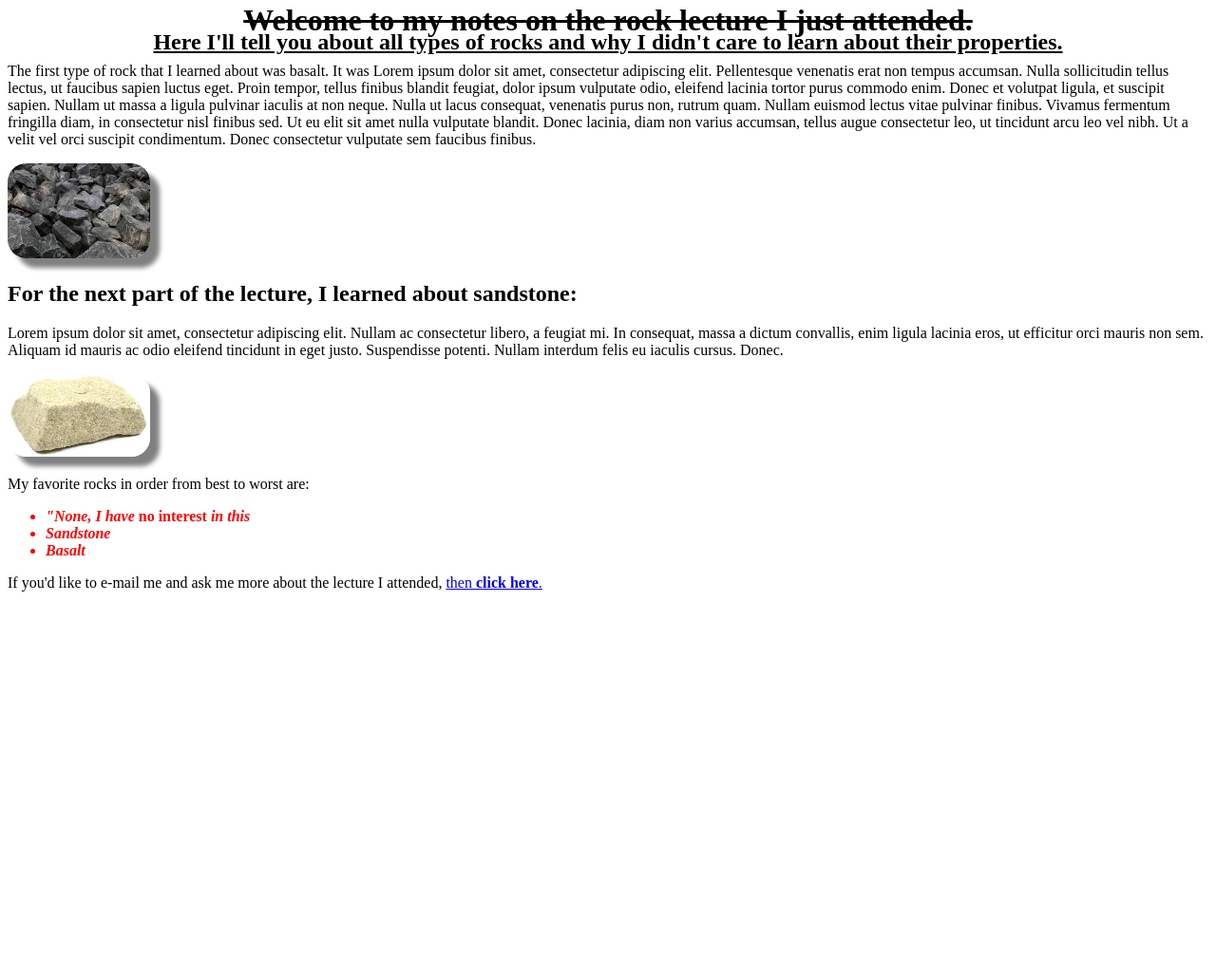
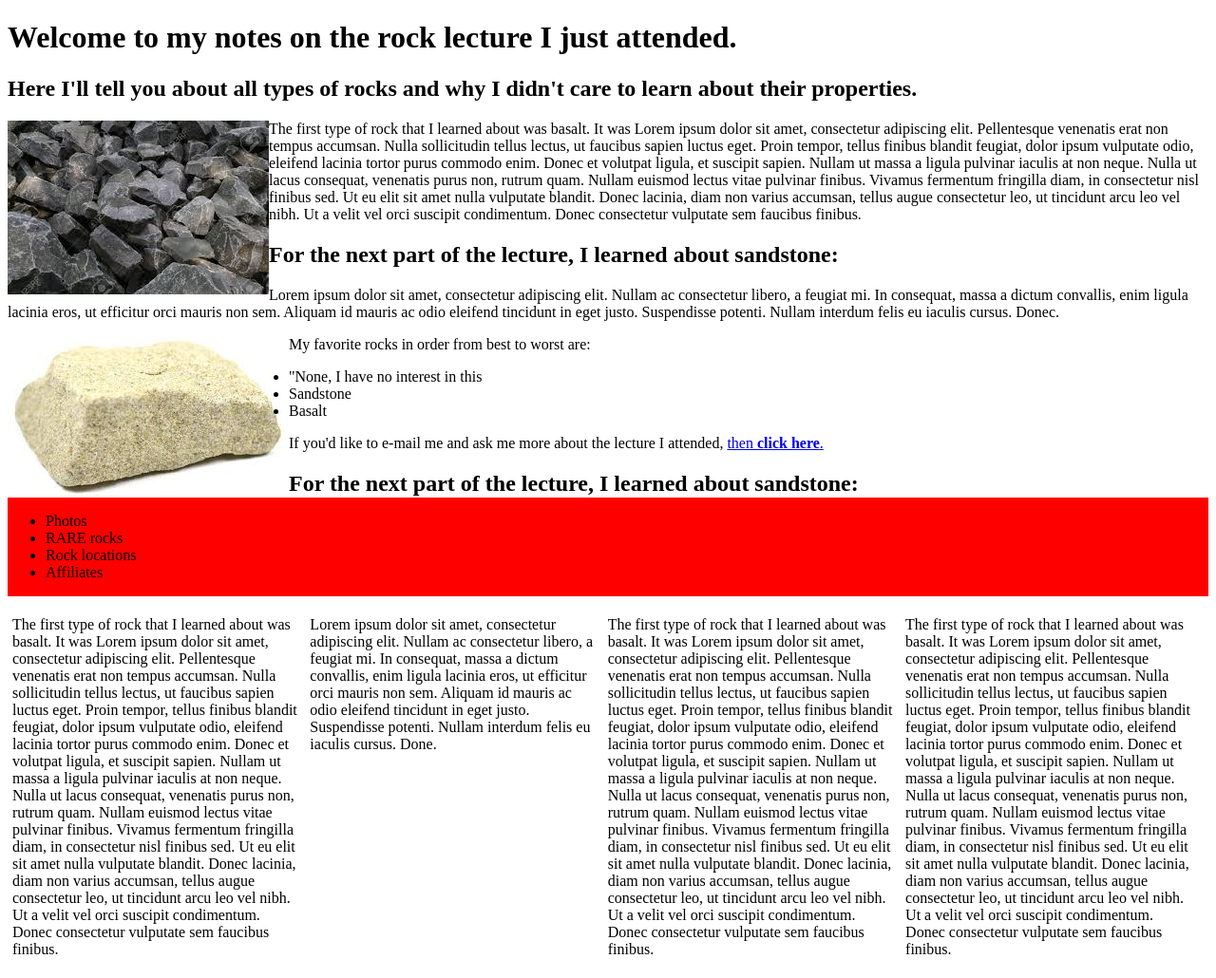
Before and after one commit to MikeSB3/Boring-Lecture, a plain HTML site: page index.html in a window 1280 px wide. Shown: the whole page at 95% size. Before the commit the page ends 800 px from the top, so only its background shows below. Drawn offline with Linux system fonts and the light colour scheme.

Commit message:
add float to columns and create a sidebar.

```diff
--- a/css/styles.css
+++ b/css/styles.css
@@ -1,33 +1,15 @@
-.header2 {
-  text-align: center;
-  line-height: 1.5px;
-  text-decoration: underline;
+img {
+  float: left;
 }
 
-p.intro {
-  font-weight: bold;
-  text-align: center;
-  color: grey;
+.sidebar {
+  width: 100%;
+  float:left;
+  background-color: red;
 }
 
-img.intro {
-  border-radius: 20px;
-  width: 150px;
-  box-shadow: 10px 10px 5px grey;
+.columns {
+  width: 24%;
+  float: left;
+  padding: 5px;
 }
-
-.welcome{
-  text-align: center;
-  line-height: 1.5px;
-  text-decoration: line-through;
-}
-
-.list {
-  color: red;
-  font-style: italic;
-  font-weight: bold;
-}
-
-.interest {
-  font-style: normal;
-}
--- a/index.html
+++ b/index.html
@@ -6,26 +6,42 @@
     <title>All About Rocks</title>
   </head>
   <body>
-    <div class="intro">
-      <span class="welcome"><h1>Welcome to my notes on the rock lecture I just attended.</h1></span>
-      <span class="header2"><h2>Here I'll tell you about all types of rocks and why I didn't care to learn about their properties.</h2></span>
+      <h1>Welcome to my notes on the rock lecture I just attended.</h1>
+      <h2>Here I'll tell you about all types of rocks and why I didn't care to learn about their properties.</h2>
+      <img src="images/basalt.jpeg" alt="a pile of basalt">
       <p>The first type of rock that I learned about was basalt. It was Lorem ipsum dolor sit amet, consectetur adipiscing elit. Pellentesque venenatis erat non tempus accumsan. Nulla sollicitudin tellus lectus, ut faucibus sapien luctus eget. Proin tempor, tellus finibus blandit feugiat, dolor ipsum vulputate odio, eleifend lacinia tortor purus commodo enim. Donec et volutpat ligula, et suscipit sapien. Nullam ut massa a ligula pulvinar iaculis at non neque. Nulla ut lacus consequat, venenatis purus non, rutrum quam. Nullam euismod lectus vitae pulvinar finibus. Vivamus fermentum fringilla diam, in consectetur nisl finibus sed. Ut eu elit sit amet nulla vulputate blandit. Donec lacinia, diam non varius accumsan, tellus augue consectetur leo, ut tincidunt arcu leo vel nibh. Ut a velit vel orci suscipit condimentum. Donec consectetur vulputate sem faucibus finibus.</p>
-      <img class="intro" src="images/basalt.jpeg" alt="a pile of basalt">
-    </div>
-    <div class="intro">
       <h2>For the next part of the lecture, I learned about sandstone:</h2>
       <p>Lorem ipsum dolor sit amet, consectetur adipiscing elit. Nullam ac consectetur libero, a feugiat mi. In consequat, massa a dictum convallis, enim ligula lacinia eros, ut efficitur orci mauris non sem. Aliquam id mauris ac odio eleifend tincidunt in eget justo. Suspendisse potenti. Nullam interdum felis eu iaculis cursus. Donec.</p>
-      <img class="intro" src="images/sandstone.jpeg" alt="sandstone">
+      <img src="images/sandstone.jpeg" alt="sandstone">
 
       <p>My favorite rocks in order from best to worst are:</p>
-      <div class="list">
         <ul>
-          <li>"None, I have <span class="interest">no interest</span> in this</li>
+          <li>"None, I have no interest in this</li>
           <li>Sandstone</li>
           <li>Basalt</li>
         </ul>
+      <p>If you'd like to e-mail me and ask me more about the lecture I attended, <a href="mailto:boring@aol.com">then <strong>click here</strong>.</a></p>
+      <div class="sidebar">
+        <ul>
+          <li>Photos</li>
+          <li>RARE rocks</li>
+          <li>Rock locations</li>
+          <li>Affiliates</li>
+        </ul>
       </div>
-      <p>If you'd like to e-mail me and ask me more about the lecture I attended, <a href="mailto:boring@aol.com">then <strong>click here</strong>.</a></p>
-    </div>
+      <div class="columns">
+        <p>The first type of rock that I learned about was basalt. It was Lorem ipsum dolor sit amet, consectetur adipiscing elit. Pellentesque venenatis erat non tempus accumsan. Nulla sollicitudin tellus lectus, ut faucibus sapien luctus eget. Proin tempor, tellus finibus blandit feugiat, dolor ipsum vulputate odio, eleifend lacinia tortor purus commodo enim. Donec et volutpat ligula, et suscipit sapien. Nullam ut massa a ligula pulvinar iaculis at non neque. Nulla ut lacus consequat, venenatis purus non, rutrum quam. Nullam euismod lectus vitae pulvinar finibus. Vivamus fermentum fringilla diam, in consectetur nisl finibus sed. Ut eu elit sit amet nulla vulputate blandit. Donec lacinia, diam non varius accumsan, tellus augue consectetur leo, ut tincidunt arcu leo vel nibh. Ut a velit vel orci suscipit condimentum. Donec consectetur vulputate sem faucibus finibus.</p>
+      </div>
+      <h2>For the next part of the lecture, I learned about sandstone:</h2>
+      <div class="columns">
+        <p>Lorem ipsum dolor sit amet, consectetur adipiscing elit. Nullam ac consectetur libero, a feugiat mi. In consequat, massa a dictum convallis, enim ligula lacinia eros, ut efficitur orci mauris non sem. Aliquam id mauris ac odio eleifend tincidunt in eget justo. Suspendisse potenti. Nullam interdum felis eu iaculis cursus. Done.
+        </p>
+      </div>
+      <div class="columns">
+        <p>The first type of rock that I learned about was basalt. It was Lorem ipsum dolor sit amet, consectetur adipiscing elit. Pellentesque venenatis erat non tempus accumsan. Nulla sollicitudin tellus lectus, ut faucibus sapien luctus eget. Proin tempor, tellus finibus blandit feugiat, dolor ipsum vulputate odio, eleifend lacinia tortor purus commodo enim. Donec et volutpat ligula, et suscipit sapien. Nullam ut massa a ligula pulvinar iaculis at non neque. Nulla ut lacus consequat, venenatis purus non, rutrum quam. Nullam euismod lectus vitae pulvinar finibus. Vivamus fermentum fringilla diam, in consectetur nisl finibus sed. Ut eu elit sit amet nulla vulputate blandit. Donec lacinia, diam non varius accumsan, tellus augue consectetur leo, ut tincidunt arcu leo vel nibh. Ut a velit vel orci suscipit condimentum. Donec consectetur vulputate sem faucibus finibus.</p>
+      </div>
+      <div class="columns">
+        <p>The first type of rock that I learned about was basalt. It was Lorem ipsum dolor sit amet, consectetur adipiscing elit. Pellentesque venenatis erat non tempus accumsan. Nulla sollicitudin tellus lectus, ut faucibus sapien luctus eget. Proin tempor, tellus finibus blandit feugiat, dolor ipsum vulputate odio, eleifend lacinia tortor purus commodo enim. Donec et volutpat ligula, et suscipit sapien. Nullam ut massa a ligula pulvinar iaculis at non neque. Nulla ut lacus consequat, venenatis purus non, rutrum quam. Nullam euismod lectus vitae pulvinar finibus. Vivamus fermentum fringilla diam, in consectetur nisl finibus sed. Ut eu elit sit amet nulla vulputate blandit. Donec lacinia, diam non varius accumsan, tellus augue consectetur leo, ut tincidunt arcu leo vel nibh. Ut a velit vel orci suscipit condimentum. Donec consectetur vulputate sem faucibus finibus.</p>
+      </div>
   </body>
 </html>
```
